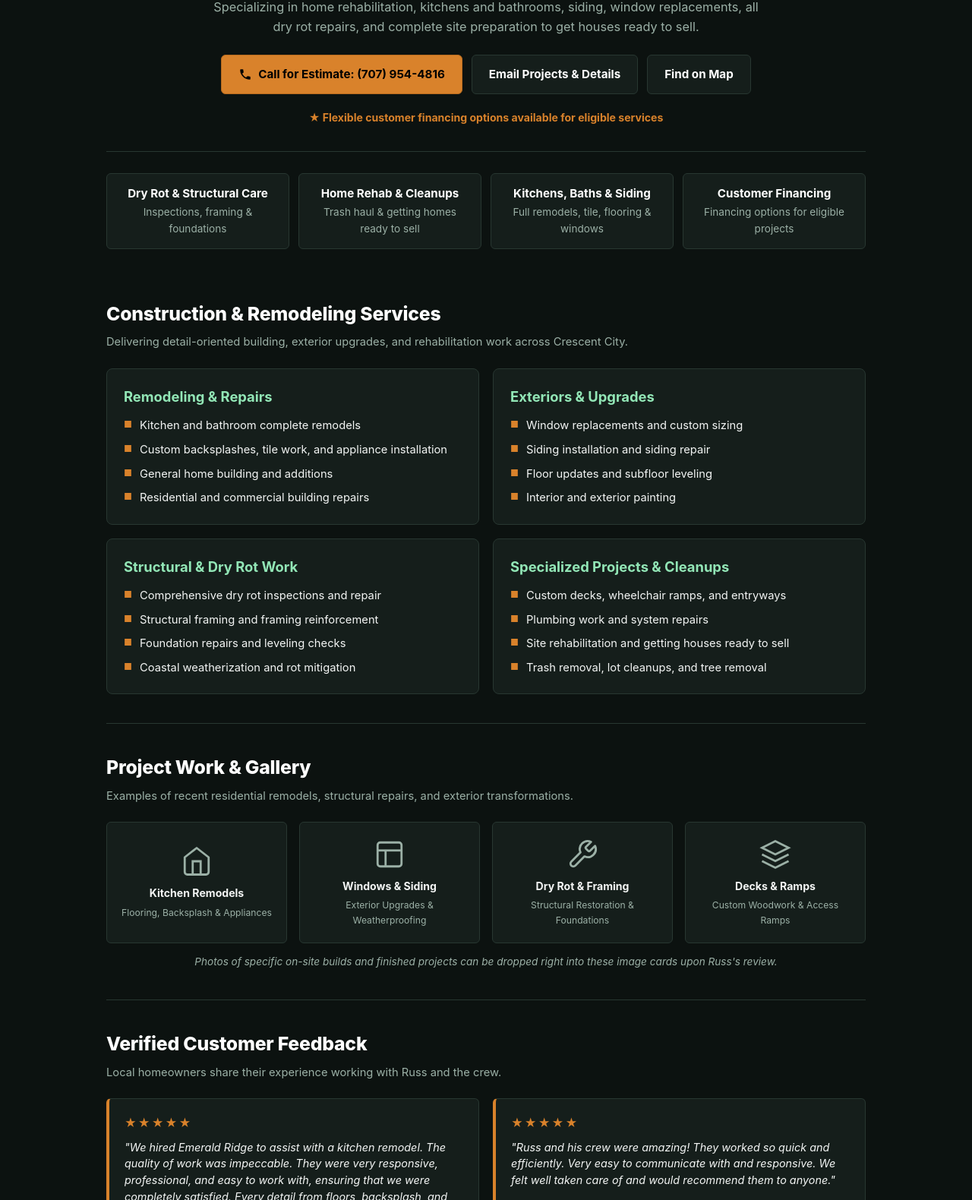
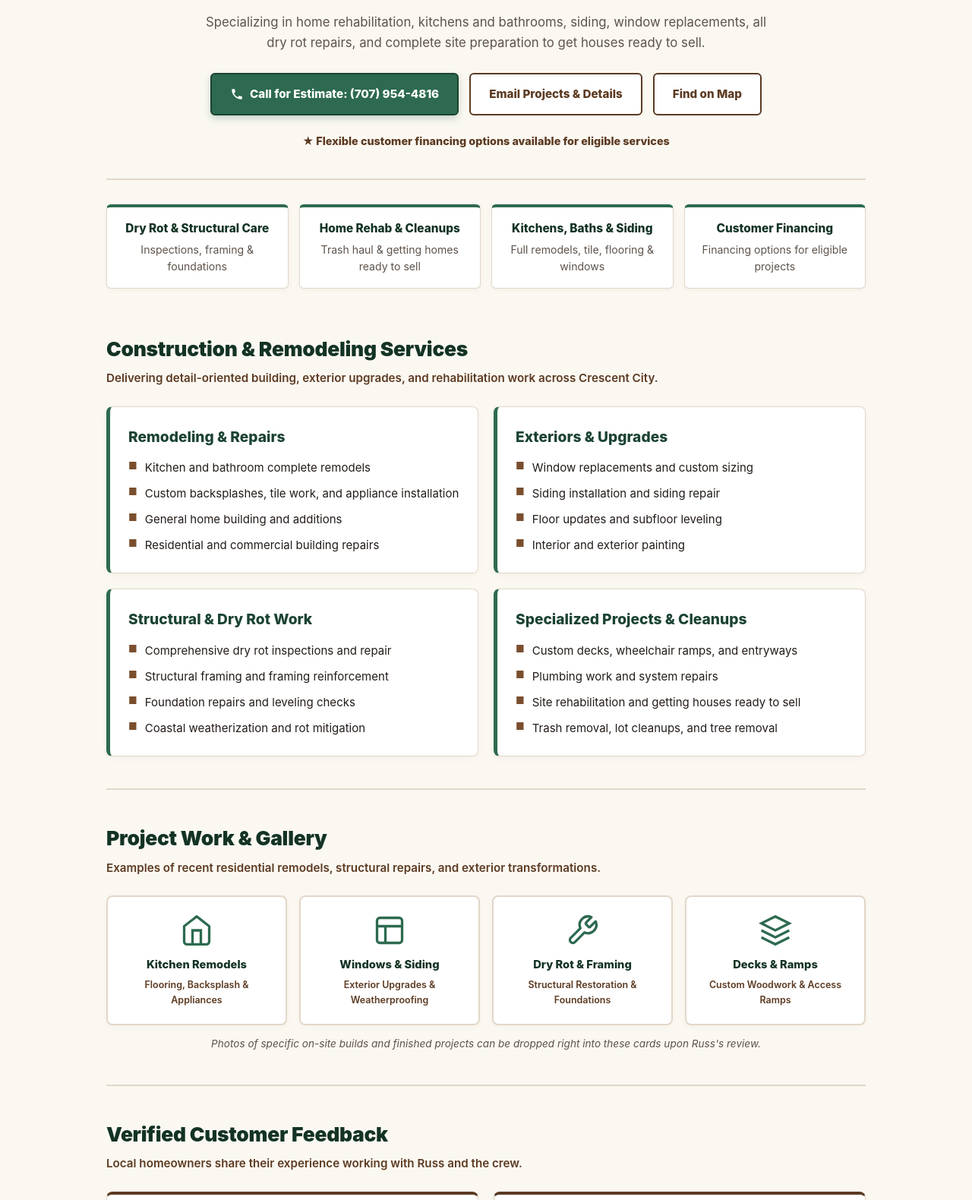
Before and after one commit to Deeply-Rooted/emerald-ridge-construction, a plain HTML site: page public/index.html in a window 1280 px wide. Shown: the part 226-1806 px from the top of the page at 76% size. Drawn offline with Linux system fonts and the light colour scheme.

Commit message:
Revise styles and color variables in index.html
Updated color variables and styles for improved design consistency. Enhanced layout and spacing for better user experience.

```diff
--- a/public/index.html
+++ b/public/index.html
@@ -106,17 +106,28 @@
 
   <style>
     :root {
-      --emerald-dark: #122B22;
-      --emerald-forest: #1E4638;
-      --emerald-bright: #2D6A4F;
-      --accent-copper: #D9822B;
-      --accent-cream: #F4F7F4;
-      --bg-slate: #0C1210;
-      --surface-card: #151E1B;
-      --surface-card-hover: #1A2722;
-      --border-edge: #283731;
-      --text-main: #F3F5F4;
-      --text-muted: #9BB0A6;
+      /* Cream Base Foundations */
+      --bg-cream: #FBF8F2;
+      --surface-cream: #FFFFFF;
+      --surface-subtle: #F5EFE6;
+      --border-parchment: #E2D7C8;
+
+      /* Rich Wood & Earth Browns */
+      --timber-brown: #5C3A21;
+      --timber-hover: #452B18;
+      --bark-brown: #7A4E2D;
+      --sand-brown: #8D6B4F;
+      --text-dark: #231C18;
+      --text-muted: #5E534B;
+
+      /* Deep & Vivid Emerald Greens */
+      --emerald-deep: #133324;
+      --emerald-forest: #1B4332;
+      --emerald-core: #2D6A4F;
+      --emerald-bright: #40916C;
+      --emerald-vivid: #52B788;
+      --emerald-light: #E8F4EE;
+
       --font-stack: -apple-system, BlinkMacSystemFont, "Segoe UI", Roboto, Helvetica, Arial, sans-serif;
     }
 
@@ -127,8 +138,8 @@
     }
 
     body {
-      background-color: var(--bg-slate);
-      color: var(--text-main);
+      background-color: var(--bg-cream);
+      color: var(--text-dark);
       font-family: var(--font-stack);
       line-height: 1.6;
       -webkit-font-smoothing: antialiased;
@@ -136,20 +147,20 @@
 
     /* Top Operational Bar */
     .top-status-bar {
-      background-color: var(--emerald-dark);
-      color: var(--text-muted);
-      border-bottom: 2px solid var(--accent-copper);
-      font-size: 0.82rem;
-      padding: 8px 16px;
+      background-color: var(--emerald-deep);
+      color: #E2EFE9;
+      border-bottom: 3px solid var(--bark-brown);
+      font-size: 0.84rem;
+      padding: 9px 16px;
       display: flex;
       flex-wrap: wrap;
       justify-content: center;
-      gap: 14px;
+      gap: 16px;
       font-weight: 600;
     }
 
     .top-status-bar span {
-      color: var(--accent-copper);
+      color: #7BE4B5;
     }
 
     .container {
@@ -160,57 +171,54 @@
 
     /* Hero Section */
     header.hero {
-      padding: 44px 0 32px 0;
+      padding: 50px 0 38px 0;
       text-align: center;
-      border-bottom: 1px solid var(--border-edge);
+      border-bottom: 2px solid var(--border-parchment);
     }
 
     .badge-location {
       display: inline-block;
-      background-color: rgba(45, 106, 79, 0.2);
-      color: #74C69D;
+      background-color: var(--emerald-light);
+      color: var(--emerald-core);
       border: 1px solid var(--emerald-bright);
-      padding: 4px 12px;
+      padding: 5px 14px;
       border-radius: 4px;
       font-size: 0.8rem;
-      font-weight: 700;
+      font-weight: 800;
       letter-spacing: 0.08em;
       text-transform: uppercase;
-      margin-bottom: 14px;
+      margin-bottom: 16px;
     }
 
     h1 {
-      font-size: 2.3rem;
+      font-size: 2.6rem;
       font-weight: 900;
       letter-spacing: -0.02em;
-      color: #FFFFFF;
+      color: var(--emerald-deep);
       line-height: 1.15;
       margin-bottom: 10px;
     }
 
     .hero-owner {
-      font-size: 1.1rem;
-      color: var(--text-muted);
+      font-size: 1.15rem;
+      color: var(--timber-brown);
+      font-weight: 700;
       margin-bottom: 14px;
     }
 
-    .hero-owner strong {
-      color: var(--text-main);
-    }
-
     .hero-desc {
-      font-size: 1.02rem;
+      font-size: 1.05rem;
       color: var(--text-muted);
-      max-width: 740px;
-      margin: 0 auto 24px auto;
+      max-width: 760px;
+      margin: 0 auto 26px auto;
     }
 
     .action-row {
       display: flex;
       flex-wrap: wrap;
       justify-content: center;
-      gap: 12px;
-      margin-bottom: 20px;
+      gap: 14px;
+      margin-bottom: 22px;
     }
 
     .btn {
@@ -218,58 +226,63 @@
       align-items: center;
       justify-content: center;
       gap: 8px;
-      padding: 13px 22px;
+      padding: 14px 24px;
       border-radius: 6px;
       font-size: 0.95rem;
-      font-weight: 700;
+      font-weight: 800;
       text-decoration: none;
-      transition: background-color 0.15s ease, border-color 0.15s ease;
+      transition: all 0.15s ease-in-out;
       cursor: pointer;
     }
 
     .btn-primary {
-      background-color: var(--accent-copper);
-      color: #000000;
-      border: 1px solid #B86B1E;
+      background-color: var(--emerald-core);
+      color: #FFFFFF;
+      border: 2px solid var(--emerald-forest);
+      box-shadow: 0 4px 10px rgba(45, 106, 79, 0.25);
     }
 
     .btn-primary:hover {
-      background-color: #E28F38;
+      background-color: var(--emerald-forest);
+      border-color: var(--emerald-deep);
     }
 
     .btn-secondary {
-      background-color: var(--surface-card);
-      color: #FFFFFF;
-      border: 1px solid var(--border-edge);
+      background-color: var(--surface-cream);
+      color: var(--timber-brown);
+      border: 2px solid var(--timber-brown);
     }
 
     .btn-secondary:hover {
-      background-color: var(--surface-card-hover);
-      border-color: var(--emerald-bright);
+      background-color: var(--surface-subtle);
+      border-color: var(--timber-hover);
     }
 
     /* Trust / Highlight Strip */
     .trust-strip {
       display: grid;
       grid-template-columns: repeat(auto-fit, minmax(200px, 1fr));
-      gap: 12px;
-      margin: 28px 0;
+      gap: 14px;
+      margin: 32px 0 16px 0;
     }
 
     .trust-box {
-      background-color: var(--surface-card);
-      border: 1px solid var(--border-edge);
-      padding: 14px 16px;
+      background-color: var(--surface-cream);
+      border: 1px solid var(--border-parchment);
+      border-top: 4px solid var(--emerald-core);
+      padding: 16px;
       border-radius: 6px;
       text-align: center;
-      font-size: 0.85rem;
+      font-size: 0.88rem;
+      box-shadow: 0 2px 6px rgba(92, 58, 33, 0.05);
     }
 
     .trust-box strong {
       display: block;
-      color: #FFFFFF;
-      font-size: 0.95rem;
-      margin-bottom: 2px;
+      color: var(--emerald-deep);
+      font-size: 0.96rem;
+      margin-bottom: 4px;
+      font-weight: 800;
     }
 
     .trust-box span {
@@ -278,29 +291,30 @@
 
     /* Section Foundations */
     section {
-      padding: 38px 0;
-      border-bottom: 1px solid var(--border-edge);
+      padding: 42px 0;
+      border-bottom: 2px solid var(--border-parchment);
     }
 
     .section-title {
-      font-size: 1.55rem;
-      font-weight: 800;
-      color: #FFFFFF;
+      font-size: 1.65rem;
+      font-weight: 900;
+      color: var(--emerald-deep);
       margin-bottom: 6px;
       letter-spacing: -0.01em;
     }
 
     .section-subtitle {
-      color: var(--text-muted);
-      font-size: 0.92rem;
-      margin-bottom: 22px;
+      color: var(--timber-brown);
+      font-size: 0.95rem;
+      font-weight: 600;
+      margin-bottom: 24px;
     }
 
     /* Services Grid */
     .services-grid {
       display: grid;
       grid-template-columns: 1fr;
-      gap: 18px;
+      gap: 20px;
     }
 
     @media (min-width: 768px) {
@@ -310,29 +324,31 @@
     }
 
     .card {
-      background-color: var(--surface-card);
-      border: 1px solid var(--border-edge);
+      background-color: var(--surface-cream);
+      border: 1px solid var(--border-parchment);
+      border-left: 5px solid var(--emerald-core);
       border-radius: 8px;
-      padding: 22px;
+      padding: 24px;
+      box-shadow: 0 3px 8px rgba(92, 58, 33, 0.04);
     }
 
     .card h3 {
-      font-size: 1.15rem;
-      color: #92E6B6;
-      margin-bottom: 12px;
-      font-weight: 700;
+      font-size: 1.2rem;
+      color: var(--emerald-forest);
+      margin-bottom: 14px;
+      font-weight: 800;
     }
 
     .service-list {
       list-style: none;
       display: flex;
       flex-direction: column;
-      gap: 8px;
+      gap: 10px;
     }
 
     .service-list li {
-      font-size: 0.92rem;
-      color: var(--text-main);
+      font-size: 0.94rem;
+      color: var(--text-dark);
       display: flex;
       align-items: flex-start;
       gap: 10px;
@@ -340,9 +356,9 @@
 
     .service-list li::before {
       content: "■";
-      color: var(--accent-copper);
-      font-size: 0.75rem;
-      line-height: 1.7;
+      color: var(--bark-brown);
+      font-size: 0.8rem;
+      line-height: 1.6;
     }
 
     /* Gallery Grid */
@@ -365,44 +381,46 @@
     }
 
     .gallery-item {
-      background-color: var(--surface-card);
-      border: 1px solid var(--border-edge);
-      border-radius: 6px;
-      padding: 16px;
+      background-color: var(--surface-cream);
+      border: 2px solid var(--border-parchment);
+      border-radius: 8px;
+      padding: 22px 16px;
       text-align: center;
       display: flex;
       flex-direction: column;
       align-items: center;
       justify-content: center;
-      min-height: 160px;
+      min-height: 170px;
+      box-shadow: 0 2px 6px rgba(92, 58, 33, 0.04);
     }
 
     .gallery-svg {
-      width: 42px;
-      height: 42px;
+      width: 44px;
+      height: 44px;
       fill: none;
-      stroke: var(--text-muted);
-      stroke-width: 1.6;
-      margin-bottom: 10px;
+      stroke: var(--emerald-core);
+      stroke-width: 1.8;
+      margin-bottom: 12px;
     }
 
     .gallery-title {
-      font-size: 0.88rem;
-      font-weight: 700;
-      color: var(--text-main);
+      font-size: 0.92rem;
+      font-weight: 800;
+      color: var(--emerald-deep);
       margin-bottom: 4px;
     }
 
     .gallery-tag {
-      font-size: 0.76rem;
-      color: var(--text-muted);
+      font-size: 0.78rem;
+      font-weight: 600;
+      color: var(--timber-brown);
     }
 
     /* Reviews Grid */
     .review-grid {
       display: grid;
       grid-template-columns: 1fr;
-      gap: 18px;
+      gap: 20px;
     }
 
     @media (min-width: 768px) {
@@ -412,32 +430,33 @@
     }
 
     .review-card {
-      background-color: var(--surface-card);
-      border: 1px solid var(--border-edge);
-      border-left: 4px solid var(--accent-copper);
-      border-radius: 6px;
-      padding: 20px;
+      background-color: var(--surface-cream);
+      border: 1px solid var(--border-parchment);
+      border-top: 4px solid var(--timber-brown);
+      border-radius: 8px;
+      padding: 24px;
+      box-shadow: 0 3px 8px rgba(92, 58, 33, 0.04);
     }
 
     .review-stars {
-      color: var(--accent-copper);
-      font-size: 0.95rem;
-      margin-bottom: 8px;
+      color: #C28220;
+      font-size: 1rem;
+      margin-bottom: 10px;
       letter-spacing: 2px;
     }
 
     .review-quote {
-      font-size: 0.9rem;
-      color: var(--text-main);
+      font-size: 0.92rem;
+      color: var(--text-dark);
       margin-bottom: 12px;
       font-style: italic;
-      line-height: 1.5;
+      line-height: 1.55;
     }
 
     .review-author {
-      font-size: 0.82rem;
+      font-size: 0.85rem;
       font-weight: 800;
-      color: var(--text-muted);
+      color: var(--timber-brown);
       text-transform: uppercase;
       letter-spacing: 0.05em;
     }
@@ -458,9 +477,9 @@
     .ops-row {
       display: flex;
       justify-content: space-between;
-      padding: 10px 0;
-      border-bottom: 1px solid var(--border-edge);
-      font-size: 0.88rem;
+      padding: 11px 0;
+      border-bottom: 1px solid var(--border-parchment);
+      font-size: 0.9rem;
     }
 
     .ops-row:last-child {
@@ -468,46 +487,50 @@
     }
 
     .ops-label {
-      color: var(--text-muted);
-      font-weight: 600;
+      color: var(--timber-brown);
+      font-weight: 700;
     }
 
     .ops-val {
-      color: #FFFFFF;
-      font-weight: 700;
+      color: var(--emerald-deep);
+      font-weight: 800;
       text-align: right;
     }
 
     /* Footer */
     footer.site-footer {
-      background-color: #070B09;
-      padding: 32px 0 24px 0;
+      background-color: var(--emerald-deep);
+      color: #BACFC4;
+      padding: 38px 0 28px 0;
       text-align: center;
-      font-size: 0.82rem;
-      color: var(--text-muted);
-      border-top: 2px solid var(--border-edge);
+      font-size: 0.84rem;
+      border-top: 4px solid var(--timber-brown);
     }
 
     .footer-links {
       display: flex;
       justify-content: center;
       flex-wrap: wrap;
-      gap: 16px;
-      margin-bottom: 14px;
+      gap: 18px;
+      margin-bottom: 16px;
     }
 
     .footer-links a {
-      color: var(--accent-copper);
+      color: #92E6B6;
       text-decoration: none;
-      font-weight: 600;
+      font-weight: 700;
+    }
+
+    .footer-links a:hover {
+      text-decoration: underline;
     }
 
     .footer-legal {
       max-width: 760px;
       margin: 10px auto 0 auto;
-      font-size: 0.74rem;
-      line-height: 1.4;
-      color: #64746D;
+      font-size: 0.76rem;
+      line-height: 1.5;
+      color: #8BA899;
     }
   </style>
 </head>
@@ -543,7 +566,7 @@
           Find on Map
         </a>
       </div>
-      <p style="font-size: 0.88rem; color: var(--accent-copper); font-weight: 700;">
+      <p style="font-size: 0.9rem; color: var(--timber-brown); font-weight: 800;">
         ★ Flexible customer financing options available for eligible services
       </p>
     </header>
@@ -616,14 +639,14 @@
       </div>
     </section>
 
-    <!-- Project Gallery (Clean, Zero-Risk SVG Placeholders) -->
+    <!-- Project Gallery -->
     <section id="gallery">
       <h2 class="section-title">Project Work &amp; Gallery</h2>
       <p class="section-subtitle">Examples of recent residential remodels, structural repairs, and exterior transformations.</p>
 
       <div class="gallery-grid">
         <div class="gallery-item">
-          <svg class="gallery-svg" viewBox="0 0 24 24" stroke="currentColor">
+          <svg class="gallery-svg" viewBox="0 0 24 24">
             <path stroke-linecap="round" stroke-linejoin="round" d="M3 9l9-7 9 7v11a2 2 0 0 1-2 2H5a2 2 0 0 1-2-2z"></path>
             <polyline points="9 22 9 12 15 12 15 22"></polyline>
           </svg>
@@ -632,7 +655,7 @@
         </div>
 
         <div class="gallery-item">
-          <svg class="gallery-svg" viewBox="0 0 24 24" stroke="currentColor">
+          <svg class="gallery-svg" viewBox="0 0 24 24">
             <rect x="3" y="3" width="18" height="18" rx="2" ry="2"></rect>
             <line x1="3" y1="9" x2="21" y2="9"></line>
             <line x1="9" y1="21" x2="9" y2="9"></line>
@@ -642,7 +665,7 @@
         </div>
 
         <div class="gallery-item">
-          <svg class="gallery-svg" viewBox="0 0 24 24" stroke="currentColor">
+          <svg class="gallery-svg" viewBox="0 0 24 24">
             <path stroke-linecap="round" stroke-linejoin="round" d="M14.7 6.3a1 1 0 0 0 0 1.4l1.6 1.6a1 1 0 0 0 1.4 0l3.77-3.77a6 6 0 0 1-7.94 7.94l-6.91 6.91a2.12 2.12 0 0 1-3-3l6.91-6.91a6 6 0 0 1 7.94-7.94l-3.76 3.76z"></path>
           </svg>
           <div class="gallery-title">Dry Rot &amp; Framing</div>
@@ -650,7 +673,7 @@
         </div>
 
         <div class="gallery-item">
-          <svg class="gallery-svg" viewBox="0 0 24 24" stroke="currentColor">
+          <svg class="gallery-svg" viewBox="0 0 24 24">
             <polygon points="12 2 2 7 12 12 22 7 12 2"></polygon>
             <polyline points="2 17 12 22 22 17"></polyline>
             <polyline points="2 12 12 17 22 12"></polyline>
@@ -660,7 +683,7 @@
         </div>
       </div>
       <p style="margin-top: 14px; font-size: 0.85rem; color: var(--text-muted); text-align: center;">
-        <em>Photos of specific on-site builds and finished projects can be dropped right into these image cards upon Russ's review.</em>
+        <em>Photos of specific on-site builds and finished projects can be dropped right into these cards upon Russ's review.</em>
       </p>
     </section>
 
@@ -704,11 +727,11 @@
           </div>
           <div class="ops-row">
             <span class="ops-label">Direct Call / Cell:</span>
-            <span class="ops-val"><a href="tel:7079544816" style="color: var(--accent-copper); text-decoration: none;">(707) 954-4816</a></span>
+            <span class="ops-val"><a href="tel:7079544816" style="color: var(--emerald-core); text-decoration: none;">(707) 954-4816</a></span>
           </div>
           <div class="ops-row">
             <span class="ops-label">Direct Email:</span>
-            <span class="ops-val"><a href="mailto:emeraldridgeconstruction707@gmail.com" style="color: var(--text-main); text-decoration: none;">emeraldridgeconstruction707@gmail.com</a></span>
+            <span class="ops-val"><a href="mailto:emeraldridgeconstruction707@gmail.com" style="color: var(--text-dark); text-decoration: none;">emeraldridgeconstruction707@gmail.com</a></span>
           </div>
           <div class="ops-row">
             <span class="ops-label">Shop &amp; Mailing:</span>
@@ -716,21 +739,21 @@
           </div>
           <div class="ops-row">
             <span class="ops-label">Financing:</span>
-            <span class="ops-val" style="color: #74C69D;">Options Available</span>
+            <span class="ops-val" style="color: var(--emerald-bright);">Options Available</span>
           </div>
         </div>
 
         <div class="card">
-          <h3 style="color: #FFFFFF; font-size: 1.05rem; margin-bottom: 12px;">Operating Schedule</h3>
+          <h3 style="color: var(--emerald-deep); font-size: 1.05rem; margin-bottom: 12px;">Operating Schedule</h3>
           <div class="ops-row">
             <span class="ops-label">Monday – Saturday</span>
-            <span class="ops-val" style="color: #74C69D;">7:00 AM – 5:30 PM</span>
+            <span class="ops-val" style="color: var(--emerald-core);">7:00 AM – 5:30 PM</span>
           </div>
           <div class="ops-row">
             <span class="ops-label">Sunday</span>
             <span class="ops-val" style="color: var(--text-muted);">Closed</span>
           </div>
-          <p style="margin-top: 14px; font-size: 0.84rem; color: var(--text-muted);">
+          <p style="margin-top: 14px; font-size: 0.85rem; color: var(--text-muted);">
             Ready to rehabilitate a home, fix dry rot, or get a house ready for sale? Call during morning or afternoon hours to schedule an on-site inspection and quote.
           </p>
         </div>
```
